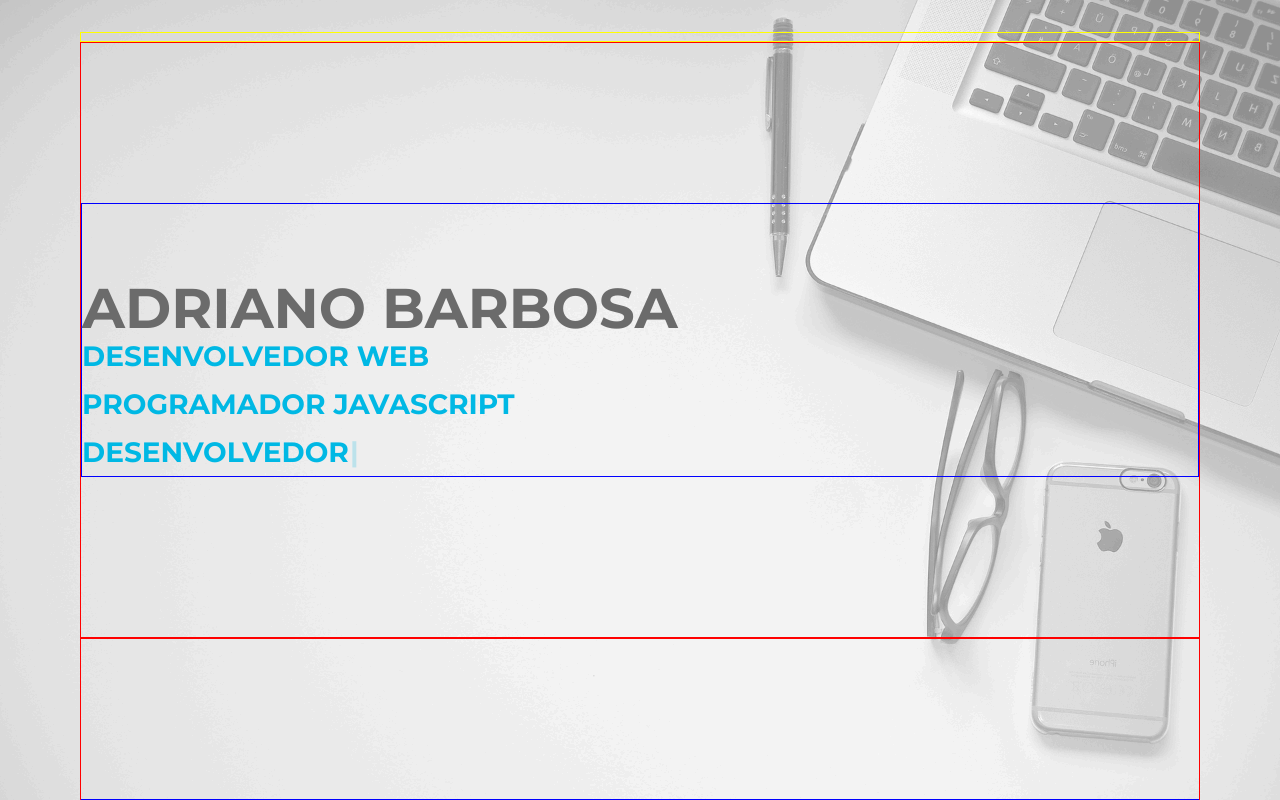
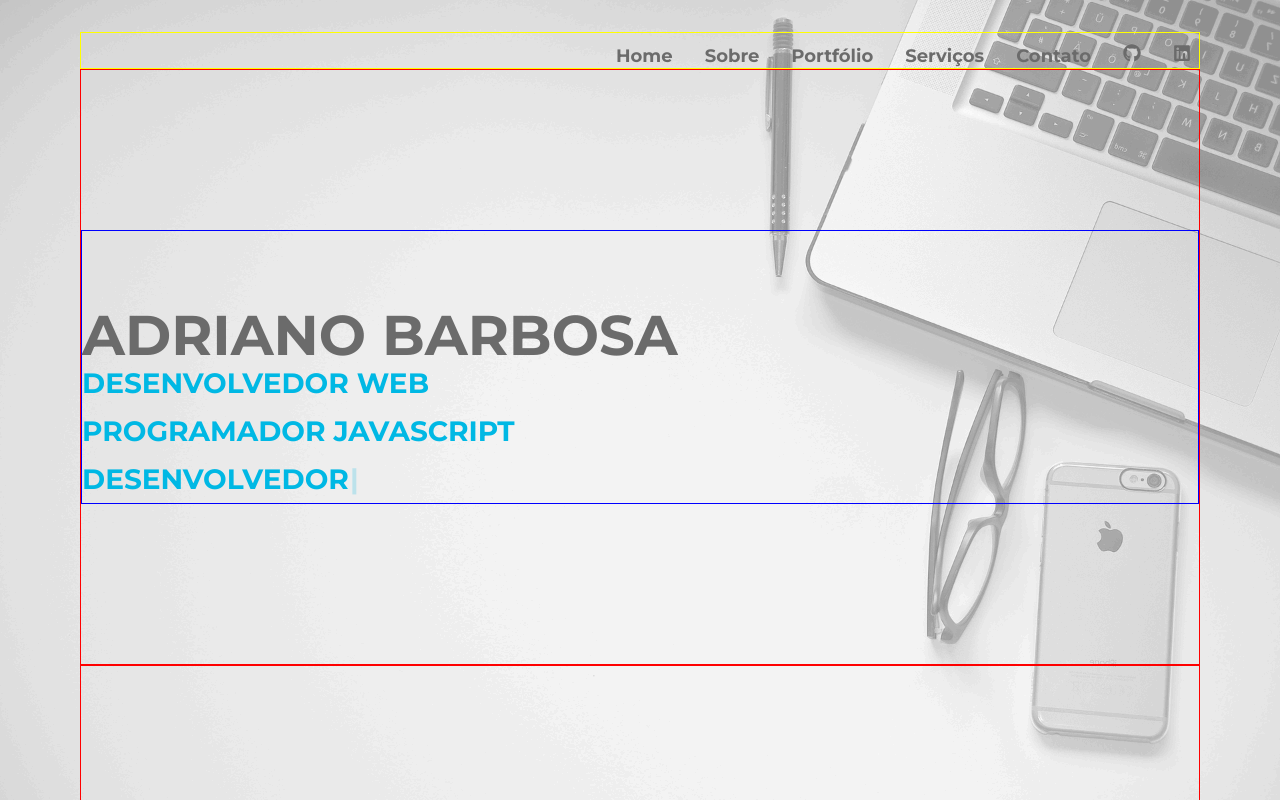
Before and after one commit to adrianobarbosa1/adrianobarbosa1.github.io.OLD, a Next.js app: page / in a window 1280 px wide. Shown: the top 800 px of the page. Built offline with nearby package versions, Linux system fonts and the light colour scheme.

Commit message:
refactor link header

```diff
--- a/src/components/Header/HeaderLink/index.tsx
+++ b/src/components/Header/HeaderLink/index.tsx
@@ -10,8 +10,9 @@ import styles from './styles.module.scss'
 export function HeaderLink() {
     return (
         <>
-            <div className={styles.container}>
+            <nav className={styles.container}>
                 {menuItems.map((item, i) => {
+                    return (
                         <Link
                             activeClass='active'
                             to={item.path}
@@ -23,20 +24,9 @@ export function HeaderLink() {
                         >
                             {item.label}
                         </Link>
+                    )
                 })}
-            </div>
-            {/* <a href="https://github.com/adrianobarbosa1">
-                    <i>
-                        <FaGithub />
-                    </i>
-
-                </a> */}
-            {/* <a href="https://www.linkedin.com/in/adriano-barbosa-10892750">
-                    <i>
-
-                        <FaLinkedin />
-                    </i>
-                </a> */}
+            </nav>
         </>
     )
 }
--- a/src/components/Header/header.data.tsx
+++ b/src/components/Header/header.data.tsx
@@ -1,3 +1,5 @@
+import { FaGithub, FaLinkedin } from "react-icons/fa";
+
 export default [
     {
         path: 'home',
@@ -19,4 +21,12 @@ export default [
         path: 'contato',
         label: 'Contato',
     },
+    {
+        path: 'https://github.com/adrianobarbosa1',
+        label: <FaGithub />,
+    },
+    {
+        path: 'https://www.linkedin.com/in/adriano-barbosa-10892750',
+        label: <FaLinkedin />,
+    },
 ];
--- a/src/pages/_document.tsx
+++ b/src/pages/_document.tsx
@@ -3,7 +3,7 @@ import Document, { Head, Html, Main, NextScript } from 'next/document'
 export default class MyDocument extends Document {
     render() {
         return (
-            <Html>
+            <Html lang="pt-BR">
                 <Head>
                     <link rel="preconnect" href="https://fonts.googleapis.com" />
                     <link href="https://fonts.googleapis.com/css2?family=Montserrat:wght@300;500;600;700&display=swap" rel="stylesheet" />
```
Also changed, not shown: src/components/Header/mobileDrawer/index.tsx (added, +14 -0 lines), src/components/Header/styles.module.scss (+6 -7 lines), src/styles/globals.scss (+8 -4 lines). Lines whose indentation alone changed are shown as unchanged.
